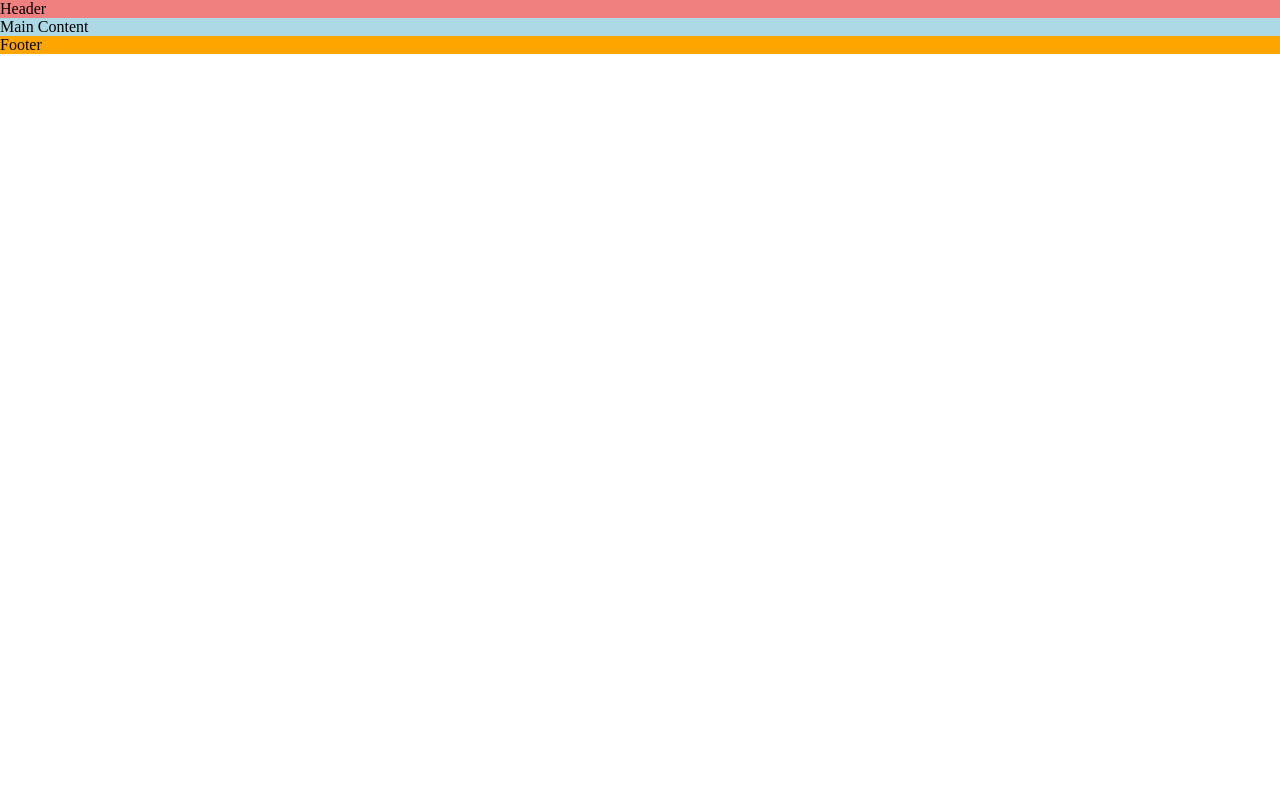
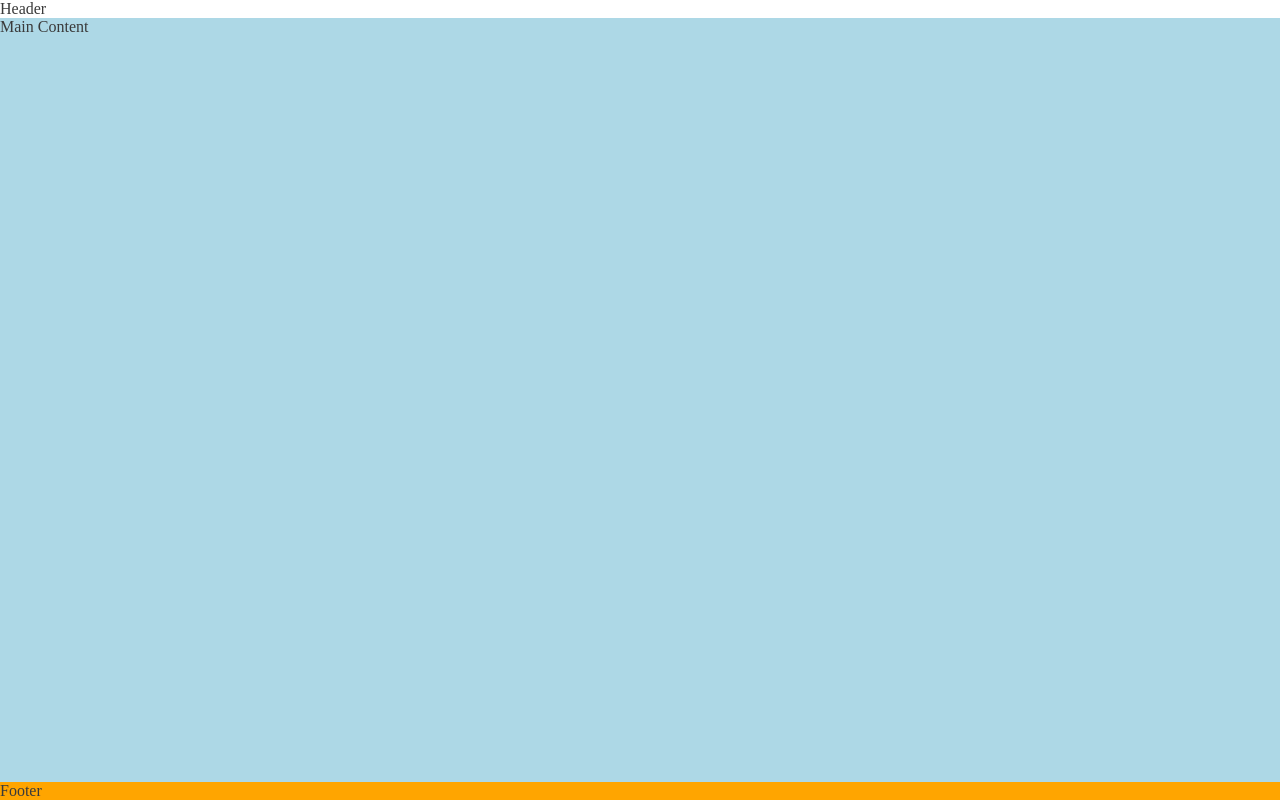
Before and after one commit to Nikkig087/loveRunning, a plain HTML site: page index.html in a window 1280 px wide. Drawn offline with Linux system fonts and the light colour scheme.

Commit message:
Push footer down using flex styles

```diff
--- a/assets/css/style.css
+++ b/assets/css/style.css
@@ -8,12 +8,25 @@
     box-sizing: border-box; /* when we apply a height to our boxes it will be applied to everything including our border */
 }
 
-header{
-    background-color: lightcoral;
+/* General Styles*/
+body{
+    min-height: 100vh; /* allows it to stretch higher than the browser page when there is enough height to do so */
+
+    display: flex;
+    flex-direction: column;
+
+    /*generic project styles*/
+    color: #3a3a3a;
 }
+
 
 main{
     background-color: lightblue;
+
+    /*Make main element take up any surplus space to push footer down */
+
+    flex: 1 0 auto;
+
 }
 
 footer {
--- a/index.html
+++ b/index.html
@@ -17,15 +17,18 @@
     <link rel="stylesheet" href="assets/css/style.css">
 </head>
 
-<body>
+<body> <!--The below are direct children of the body element-->
+    <!--Header-->
     <header>
         Header
     </header>
 
+    <!--Main Content-->
     <main>
         Main Content
     </main>
 
+    <!--Footer-->
     <footer>
          Footer
     </footer>
```
